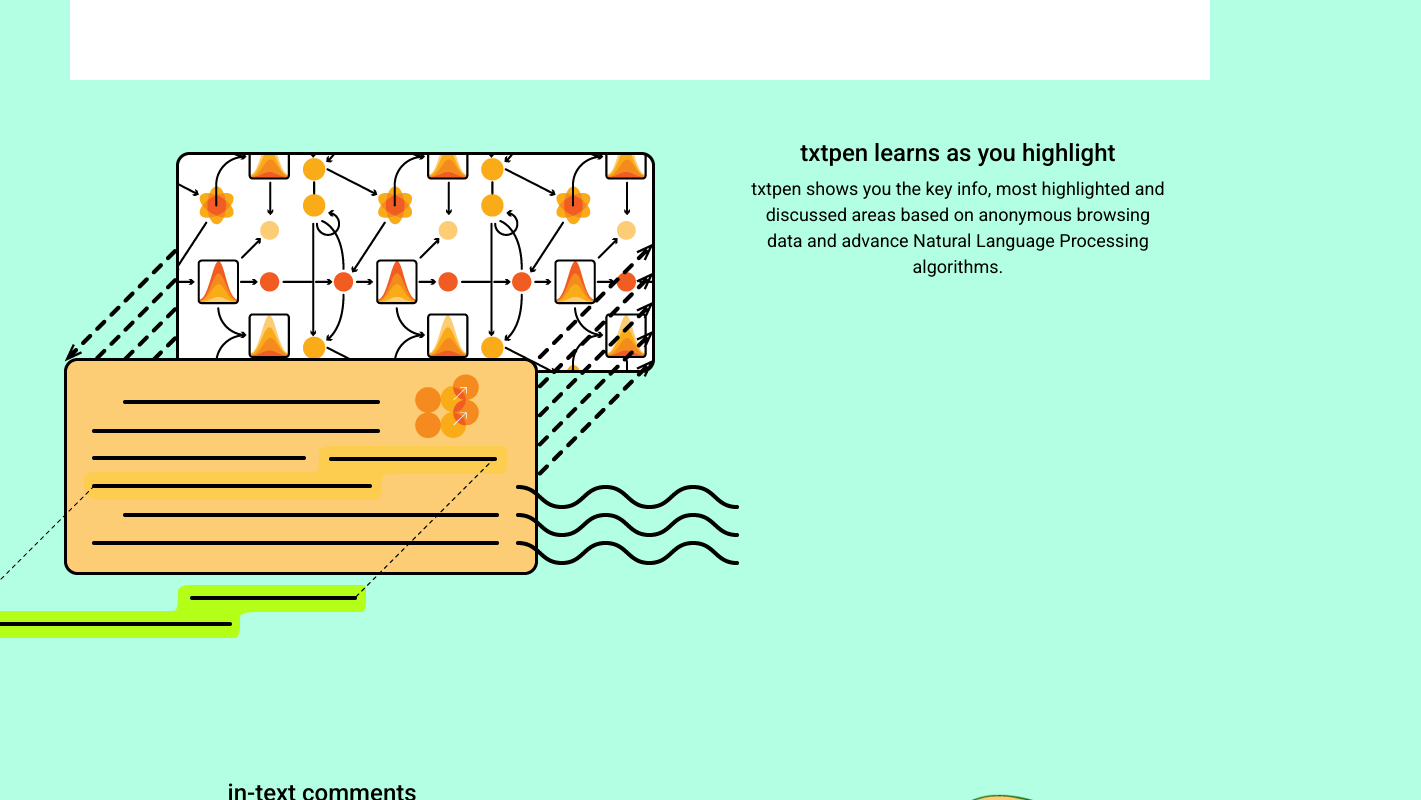
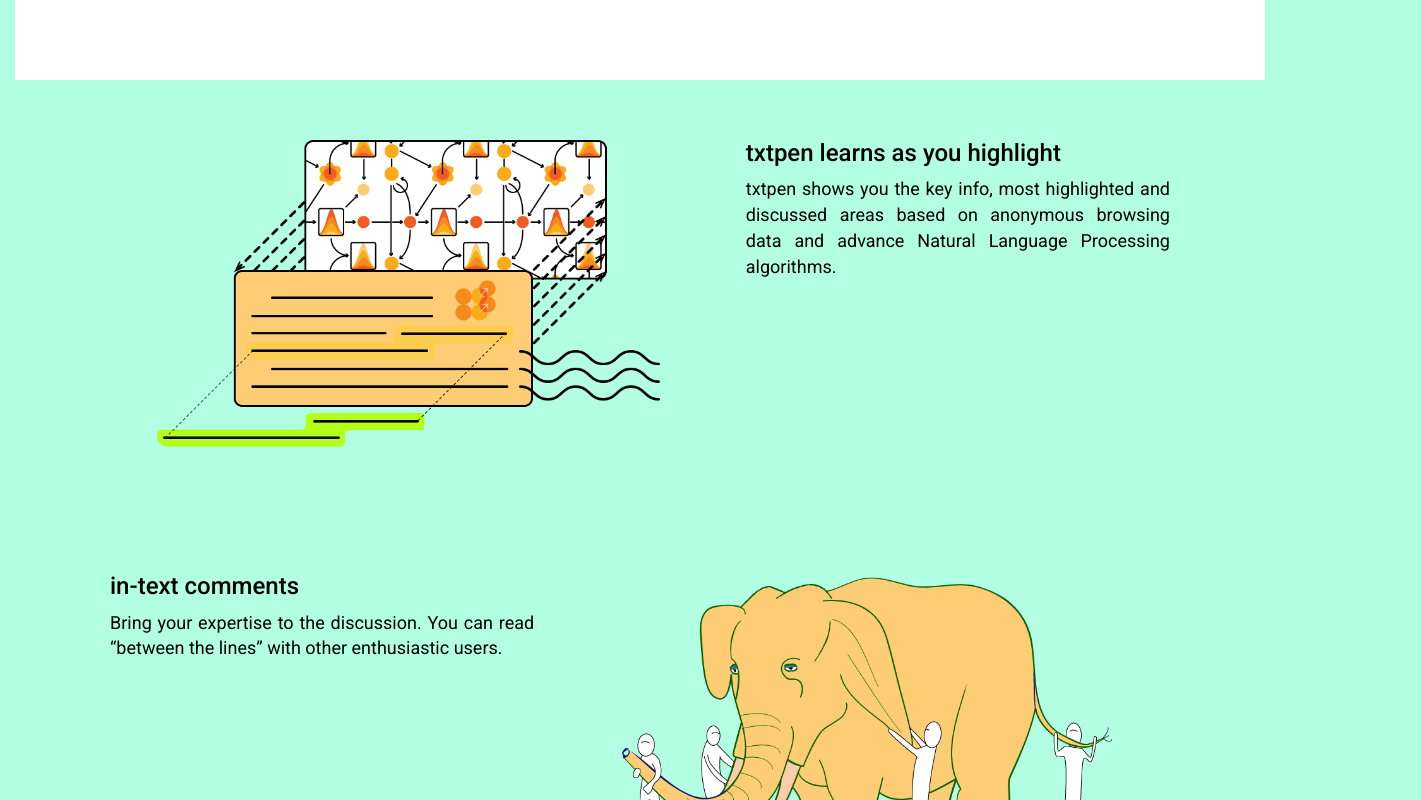
Before and after one commit to Kenshinhu/index, a website: page index.html in a window 1280 px wide. Shown: the part 520-1320 px from the top of the page, 1421 px wide, since content can reach past the window. Drawn offline with nearby package versions, Linux system fonts and the light colour scheme.

Commit message:
修复slider 和页面横向出现滚动条的问题

```diff
--- a/assets/styles/common.css
+++ b/assets/styles/common.css
@@ -73,17 +73,20 @@
 
 
 .tInfo{padding:40px;}
-.tInfo div {text-align: center;}
+.tInfo div {text-align: justify; vertical-align: middle;}
 
 .tSign{margin:29px;}
 .tSign button{padding:20px;margin:20px;}
 .tSign div{text-align: center;font-size:15px;}
 
 .tImgLeft img {
-  margin-left:-40%;
+  /*margin-left:-40%;*/
+  width:100% !important ;
 }
 .tImgRight img {
   /*margin-left:-10%;*/
+  width:100% !important ;
+  height: auto;
 }
 p {
   font-size: 18px;
--- a/index.html
+++ b/index.html
@@ -50,13 +50,10 @@
         </ul>
       </nav>
 
-     <div class="container">
-
-
-
-      <div class="slider tSlider clearfix">
+     <div class="container-fluid">
+       <div class="slider tSlider clearfix">
         <div class="row">
-          <div class="col-md-3 ">
+          <div class="col-md-3">
             <div class="tSliderLeft">
                 <h3>Have a Blog? You'll love this.</h3>
                 <p>txtpen offers publishers the tools to generate heatmaps, increase engagement, &amp; earn new revenue.</p>
@@ -70,9 +67,10 @@
                 <img src="http://fakeimg.pl/250x200/" alt="">
                 <ul>
                   <li>
-                  <a class="btn btn-block btn-social btn-google">
-                    <span class="fa fa-google"></span> Sign Up with Google
-                  </a></li>
+                    <a class="btn btn-block btn-social btn-google">
+                      <span class="fa fa-google"></span> Sign Up with Google
+                    </a>
+                  </li>
 
                   </li>
                   <li>
@@ -89,13 +87,14 @@
           </div>
         </div>
       </div>
+     </div>
 
-
+     <div class="container">
       <div class="row tInfo">
-          <div class="col-md-7 tImgLeft">
+          <div class="col-md-7 col-sm-7 tImgLeft">
            <img src="assets/images/annotation.png" alt="">
           </div>
-          <div class="col-md-5">
+          <div class="col-md-5 col-sm-5">
                 <h3>txtpen learns as you highlight</h3>
                 <p>
                   txtpen shows you the key info, most highlighted
```
